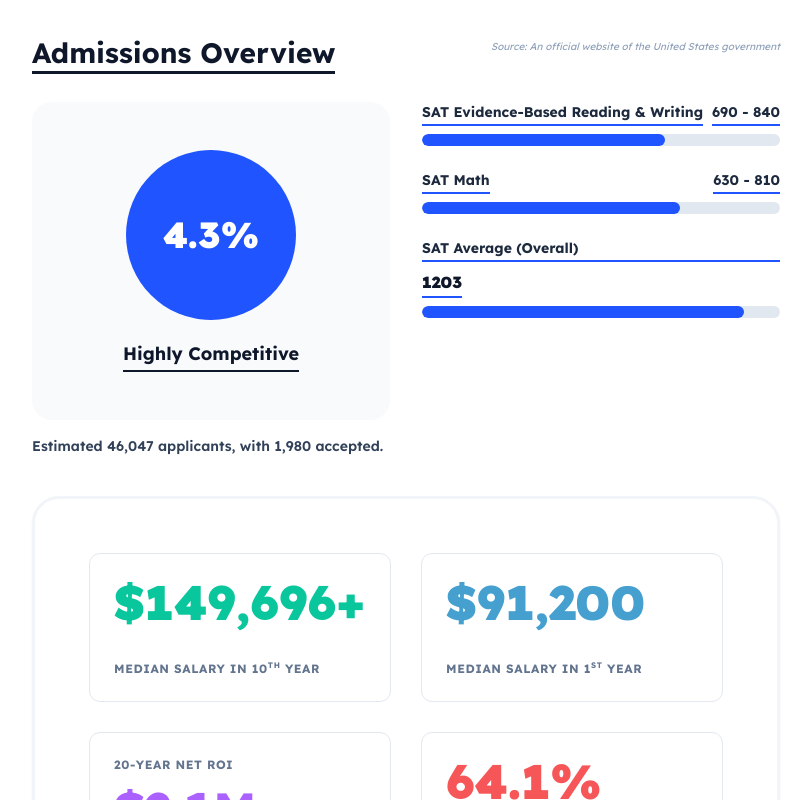
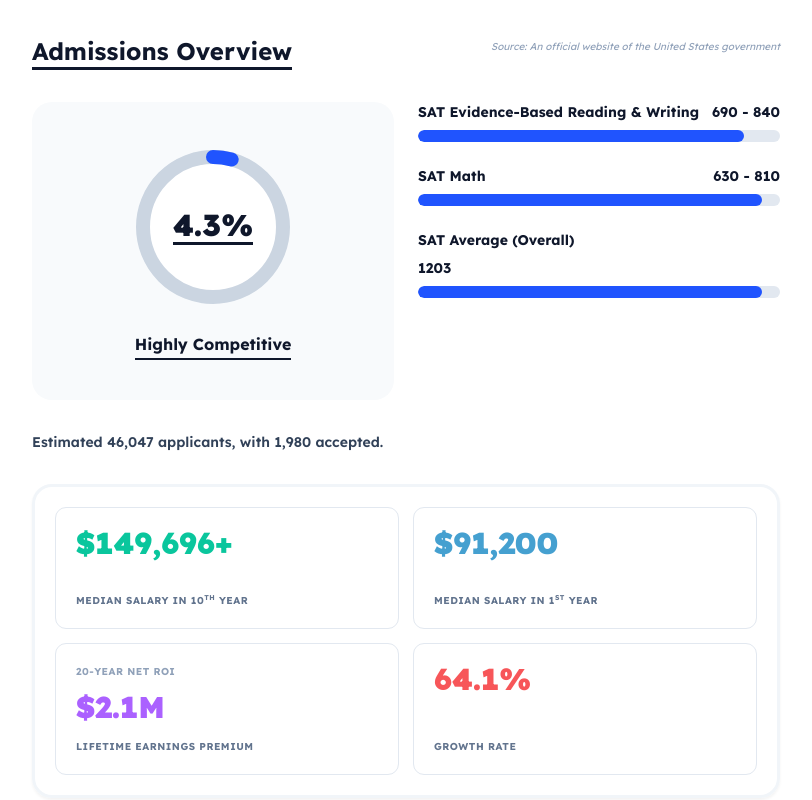
Before and after one commit to globifydeveloper-star/US-DEGREE-WEB, a Next.js app: page /university/1 in a window 1280 px wide. Shown: the part 1340-2140 px from the top of the page, without its empty margins (54-866 px from the left). Built offline with nearby package versions, Linux system fonts and the light colour scheme; no server answers.

Commit message:
admission rate loader fix

```diff
--- a/src/app/university/[id]/page.tsx
+++ b/src/app/university/[id]/page.tsx
@@ -284,7 +284,7 @@ export default async function UniversityPage({
       {/* Page Content with Tabs, Hero, and Sidebar */}
       <TabContent data={data} />
 
-      <Footer />
+      <Footer className="mt-0" />
     </main>
   );
 }
--- a/src/components/university/AdmissionsOverview.tsx
+++ b/src/components/university/AdmissionsOverview.tsx
@@ -1,3 +1,5 @@
+"use client";
+
 import React from 'react';
 
 interface AdmissionsOverviewProps {
@@ -25,43 +27,18 @@ const formatCurrency = (value: number | string | null | undefined, compact = fal
   if (!Number.isFinite(n)) return String(value);
   if (compact && n >= 1_000_000) return `$${(n / 1_000_000).toFixed(1)}M`;
   if (compact && n >= 1_000) return `$${Math.round(n / 1_000)}K`;
-  // Use regex instead of toLocaleString to avoid server/client locale mismatch
   const parts = Math.round(n).toString().split('.');
   parts[0] = parts[0].replace(/\B(?=(\d{3})+(?!\d))/g, ',');
   return '$' + parts[0];
 };
 
-const formatPercent = (value: number | string | null | undefined) => {
+const formatPercent = (value: number | string | null | undefined): string => {
   if (value === null || value === undefined) return 'N/A';
   const n = Number(value);
   if (!Number.isFinite(n)) return String(value);
   const pct = n < 2 ? n * 100 : n;
   return `${pct.toFixed(1).replace(/\.0$/, '')}%`;
 };
-
-interface ScoreBarProps {
-  label: string;
-  range: string;
-  percent: number;
-}
-
-function ScoreBar({ label, range, percent }: ScoreBarProps) {
-  return (
-    <div className="flex flex-col gap-2">
-      <div className="flex justify-between items-center">
-        <span className="text-sm font-bold text-slate-800 font-['Lexend'] border-b-[2px] border-[#2054FE] pb-0.5 inline-block">
-          {label}
-        </span>
-        <span className="text-sm font-bold text-slate-800 font-['Lexend'] border-b-[2px] border-[#2054FE] pb-0.5 inline-block">
-          {range}
-        </span>
-      </div>
-      <div className="h-3 rounded-full bg-slate-200 overflow-hidden">
-        <div className="h-full rounded-full bg-[#2054FE]" style={{ width: `${percent}%` }} />
-      </div>
-    </div>
-  );
-}
 
 export default function AdmissionsOverview({
   admissionRate,
@@ -79,6 +56,12 @@ export default function AdmissionsOverview({
   const acceptedApplicants = parseDisplayNumber(applicants);
   const estimatedTotal = parsedRate > 0 ? acceptedApplicants / (parsedRate / 100) : 0;
 
+  const percentage = Math.min(Math.max(parsedRate, 0), 100);
+  const strokeWidth = 14;
+  const radius = 70;
+  const circumference = 2 * Math.PI * radius;
+  const strokeDashoffset = circumference - (percentage / 100) * circumference;
+
   const effectiveSalaryYear1 = salaryYear1 || 91200;
   const effectiveSalaryYear10 = salaryYear10 || 149696;
   const effectiveNetRoi = netRoi20Yr || 2100000;
@@ -86,42 +69,21 @@ export default function AdmissionsOverview({
 
   const competitiveness =
     parsedRate > 0
-      ? parsedRate < 30
+      ? parsedRate < 10
         ? 'Highly Competitive'
-        : parsedRate < 70
+        : parsedRate < 30
           ? 'Selective'
-          : 'Open Admission'
+          : parsedRate < 70
+            ? 'Moderately Selective'
+            : 'Open Admission'
       : 'Admission Rate';
 
-  const outcomeCards = [
-    {
-      label: 'MEDIAN SALARY IN 10th YEAR',
-      value: `${formatCurrency(effectiveSalaryYear10)}+`,
-      color: '#0AC69D',
-    },
-    {
-      label: 'MEDIAN SALARY IN 1st YEAR',
-      value: formatCurrency(effectiveSalaryYear1),
-      color: '#45A0D0',
-    },
-    {
-      eyebrow: '20-YEAR NET ROI',
-      label: 'LIFETIME EARNINGS PREMIUM',
-      value: formatCurrency(effectiveNetRoi, true),
-      color: '#AB61FF',
-    },
-    {
-      label: 'GROWTH RATE',
-      value: formatPercent(effectiveGrowthRate),
-      color: '#F75659',
-    },
-  ];
+  return (
+    <div className="mb-10 flex flex-col gap-8">
 
-  return (
-    <div className="mb-10">
       {/* Header */}
-      <div className="flex flex-col gap-2 sm:flex-row sm:items-start sm:justify-between mb-7">
-        <h2 className="text-[28px] font-bold text-slate-900 font-['Lexend'] inline-block border-b-[3px] border-slate-900 pb-1 leading-none">
+      <div className="flex flex-col gap-2 sm:flex-row sm:items-start sm:justify-between">
+        <h2 className="text-2xl font-bold text-slate-900 font-lexend inline-block border-b-[3px] border-slate-900 pb-1 leading-none">
           Admissions Overview
         </h2>
         <p className="text-[10px] italic text-slate-400">
@@ -129,113 +91,175 @@ export default function AdmissionsOverview({
         </p>
       </div>
 
-      {/* Acceptance + SAT grid */}
-      <div className="grid grid-cols-1 gap-8 lg:grid-cols-2 lg:items-start">
-        {/* Circle card */}
-        <div className="bg-[#F8FAFC] rounded-[20px] flex flex-col items-center justify-center gap-5 py-12 px-8">
-          <div className="w-[170px] h-[170px] rounded-full bg-[#2054FE] flex items-center justify-center">
-            <span className="text-4xl font-black text-white font-['Lexend']">{admissionRate}</span>
+      {/* Acceptance Rate + SAT Bars */}
+      <div className="grid grid-cols-1 gap-6 lg:grid-cols-2 lg:items-start">
+
+        {/* Left — Circular progress loader card */}
+        <div
+          className="flex flex-col items-center justify-center gap-5 py-10 px-8"
+          style={{ background: '#F8FAFC', borderRadius: 20 }}
+        >
+          <div
+            style={{ width: 170, height: 170 }}
+            className="relative flex items-center justify-center"
+          >
+            <svg width="170" height="170" viewBox="0 0 170 170" className="w-full h-full">
+              {/* Gray background track with white inner fill */}
+              <circle
+                cx="85"
+                cy="85"
+                r={radius}
+                fill="white"
+                stroke="#CBD5E1"
+                strokeWidth={strokeWidth}
+              />
+              {/* Blue active progress segment */}
+              <circle
+                cx="85"
+                cy="85"
+                r={radius}
+                fill="none"
+                stroke="#2054FE"
+                strokeWidth={strokeWidth}
+                strokeDasharray={circumference}
+                strokeDashoffset={strokeDashoffset}
+                strokeLinecap="round"
+                transform="rotate(-90 85 85)"
+              />
+            </svg>
+            <div className="absolute inset-0 flex items-center justify-center">
+              <span className="text-3xl font-black font-lexend text-slate-900 border-b-[3px] border-slate-900 pb-0.5 leading-none">
+                {admissionRate}
+              </span>
+            </div>
           </div>
-          <p className="text-lg font-bold text-slate-900 font-['Lexend'] border-b-[2px] border-slate-900 pb-0.5 inline-block">
+          <p className="text-base font-bold font-lexend text-slate-900 border-b-[2px] border-slate-900 pb-0.5 inline-block">
             {competitiveness}
           </p>
         </div>
 
-        {/* SAT bars */}
+        {/* Right — SAT bars */}
         <div className="flex flex-col gap-6 justify-center">
-          <ScoreBar label="SAT Evidence-Based Reading & Writing" range={satReadingWriting} percent={68} />
-          <ScoreBar label="SAT Math" range={satMath} percent={72} />
+
+          {/* SAT Reading & Writing */}
           <div className="flex flex-col gap-2">
-            <span className="text-sm font-bold text-slate-800 font-['Lexend'] border-b-[2px] border-[#2054FE] pb-0.5 inline-block">
-              SAT Average (Overall)
-            </span>
-            <span className="text-base font-black text-slate-900 font-['Lexend'] border-b-[2px] border-[#2054FE] pb-0.5 inline-block w-fit">
-              {satAverage}
-            </span>
-            <div className="h-3 rounded-full bg-slate-200 overflow-hidden">
+            <div className="flex justify-between items-center">
+              <span className="text-sm font-bold text-slate-900 font-lexend">
+                SAT Evidence-Based Reading & Writing
+              </span>
+              <span className="text-sm font-bold text-slate-900 font-lexend">
+                {satReadingWriting}
+              </span>
+            </div>
+            <div className="h-3 rounded-full bg-[#E2E8F0] overflow-hidden">
               <div className="h-full rounded-full bg-[#2054FE] w-[90%]" />
             </div>
           </div>
+
+          {/* SAT Math */}
+          <div className="flex flex-col gap-2">
+            <div className="flex justify-between items-center">
+              <span className="text-sm font-bold text-slate-900 font-lexend">SAT Math</span>
+              <span className="text-sm font-bold text-slate-900 font-lexend">{satMath}</span>
+            </div>
+            <div className="h-3 rounded-full bg-[#E2E8F0] overflow-hidden">
+              <div className="h-full rounded-full bg-[#2054FE] w-[95%]" />
+            </div>
+          </div>
+
+          {/* SAT Average */}
+          <div className="flex flex-col gap-2">
+            <span className="text-sm font-bold text-slate-900 font-lexend">
+              SAT Average (Overall)
+            </span>
+            <span className="text-sm font-bold text-slate-900 font-lexend">
+              {satAverage}
+            </span>
+            <div className="h-3 rounded-full bg-[#E2E8F0] overflow-hidden">
+              <div className="h-full rounded-full bg-[#2054FE] w-[95%]" />
+            </div>
+          </div>
+
         </div>
       </div>
 
       {parsedRate > 0 && acceptedApplicants > 0 && (
-        <p className="mt-4 text-sm font-semibold text-slate-700">
+        <p className="text-sm font-semibold text-slate-700">
           Estimated {formatDisplayNumber(estimatedTotal)} applicants, with{' '}
           {formatDisplayNumber(acceptedApplicants)} accepted.
         </p>
       )}
 
       {/* Outcomes card */}
-      {/* Outcomes card */}
       <div
-        className="mt-10 bg-white w-full p-[58px]"
+        className="bg-white w-full p-6"
         style={{
-          borderRadius: 27,
+          borderRadius: 20,
           boxShadow: '0px 2px 3px rgba(0,0,0,0.05)',
-          outline: '3.41px #F1F5F9 solid',
-          outlineOffset: '-3.41px',
+          outline: '3px #F1F5F9 solid',
+          outlineOffset: '-3px',
         }}
       >
-        <div className="grid grid-cols-2 gap-8">
+        <div className="grid grid-cols-2 gap-4">
 
-          {/* Median Salary 10th Year */}
+          {/* Salary 10th Year */}
           <div
-            className="bg-white flex flex-col justify-between p-6"
-            style={{ borderRadius: 10, outline: '1.25px #E2E8F0 solid', minHeight: 147 }}
+            className="bg-white flex flex-col justify-between p-5"
+            style={{ borderRadius: 10, outline: '1.25px #E2E8F0 solid', minHeight: 120 }}
           >
-            <p className="text-5xl font-black leading-none font-lexend" style={{ color: '#0AC69D' }}>
+            <p className="text-3xl font-black leading-none font-lexend" style={{ color: '#0AC69D' }}>
               {formatCurrency(effectiveSalaryYear10)}+
             </p>
-            <p className="text-xs font-bold uppercase tracking-wider text-slate-500 font-lexend mt-3">
-              Median Salary in 10<span className="align-super text-[8px]">th</span> Year
+            <p className="text-[10px] font-bold uppercase tracking-wider text-slate-500 font-lexend mt-3">
+              Median Salary in 10<span className="align-super text-[7px]">th</span> Year
             </p>
           </div>
 
-          {/* Median Salary 1st Year */}
+          {/* Salary 1st Year */}
           <div
-            className="bg-white flex flex-col justify-between p-6"
-            style={{ borderRadius: 10, outline: '1.25px #E2E8F0 solid', minHeight: 147 }}
+            className="bg-white flex flex-col justify-between p-5"
+            style={{ borderRadius: 10, outline: '1.25px #E2E8F0 solid', minHeight: 120 }}
           >
-            <p className="text-5xl font-black leading-none font-lexend" style={{ color: '#45A0D0' }}>
+            <p className="text-3xl font-black leading-none font-lexend" style={{ color: '#45A0D0' }}>
               {formatCurrency(effectiveSalaryYear1)}
             </p>
-            <p className="text-xs font-bold uppercase tracking-wider text-slate-500 font-poppins mt-3">
-              Median Salary in 1<span className="align-super text-[8px]">st</span> Year
+            <p className="text-[10px] font-bold uppercase tracking-wider text-slate-500 font-poppins mt-3">
+              Median Salary in 1<span className="align-super text-[7px]">st</span> Year
             </p>
           </div>
 
           {/* 20-Year Net ROI */}
           <div
-            className="bg-white flex flex-col justify-between p-6"
-            style={{ borderRadius: 10, outline: '1.25px #E2E8F0 solid', minHeight: 156 }}
+            className="bg-white flex flex-col justify-between p-5"
+            style={{ borderRadius: 10, outline: '1.25px #E2E8F0 solid', minHeight: 130 }}
           >
-            <p className="text-xs font-bold uppercase tracking-wider text-slate-500 font-poppins mb-2">
+            <p className="text-[10px] font-bold uppercase tracking-wider text-slate-400 font-poppins mb-2">
               20-Year Net ROI
             </p>
-            <p className="text-5xl font-black leading-none font-poppins" style={{ color: '#AB61FF' }}>
+            <p className="text-3xl font-black leading-none font-poppins" style={{ color: '#AB61FF' }}>
               {formatCurrency(effectiveNetRoi, true)}
             </p>
-            <p className="text-xs font-bold uppercase tracking-wider text-slate-500 font-poppins mt-3">
+            <p className="text-[10px] font-bold uppercase tracking-wider text-slate-500 font-poppins mt-3">
               Lifetime Earnings Premium
             </p>
           </div>
 
           {/* Growth Rate */}
           <div
-            className="bg-white flex flex-col justify-between p-6"
-            style={{ borderRadius: 10, outline: '1.25px #E2E8F0 solid', minHeight: 156 }}
+            className="bg-white flex flex-col justify-between p-5"
+            style={{ borderRadius: 10, outline: '1.25px #E2E8F0 solid', minHeight: 130 }}
           >
-            <p className="text-5xl font-black leading-none font-poppins" style={{ color: '#F75659' }}>
+            <p className="text-3xl font-black leading-none font-poppins" style={{ color: '#F75659' }}>
               {formatPercent(effectiveGrowthRate)}
             </p>
-            <p className="text-xs font-bold uppercase tracking-wider text-slate-500 font-poppins mt-3">
+            <p className="text-[10px] font-bold uppercase tracking-wider text-slate-500 font-poppins mt-3">
               Growth Rate
             </p>
           </div>
 
         </div>
       </div>
+
     </div>
   );
 }
--- a/src/components/university/AdmissionsTabContent.tsx
+++ b/src/components/university/AdmissionsTabContent.tsx
@@ -28,6 +28,12 @@ export default function AdmissionsTabContent({
 }: AdmissionsTabContentProps) {
   const rateValue = parseFloat(admissionRate);
   const parsedRate = isNaN(rateValue) ? 0 : rateValue;
+
+  const percentage = Math.min(Math.max(parsedRate, 0), 100);
+  const strokeWidth = 14;
+  const radius = 70;
+  const circumference = 2 * Math.PI * radius;
+  const strokeDashoffset = circumference - (percentage / 100) * circumference;
 
   const competitiveness =
     parsedRate > 0
@@ -91,22 +97,36 @@ export default function AdmissionsTabContent({
 
         <div className="flex flex-col md:flex-row items-center gap-10">
           {/* Circular progress container */}
-          <div className="relative w-[240px] h-[240px] flex items-center justify-center shrink-0">
-            <svg className="w-full h-full transform -rotate-90" viewBox="0 0 120 120">
-              <circle cx="60" cy="60" r="50" fill="none" stroke="#CBD5E1" strokeWidth="10" />
+          <div
+            style={{ width: 170, height: 170 }}
+            className="relative flex items-center justify-center shrink-0"
+          >
+            <svg width="170" height="170" viewBox="0 0 170 170" className="w-full h-full">
+              {/* Gray background track with white inner fill */}
               <circle
-                cx="60"
-                cy="60"
-                r="50"
+                cx="85"
+                cy="85"
+                r={radius}
+                fill="white"
+                stroke="#CBD5E1"
+                strokeWidth={strokeWidth}
+              />
+              {/* Blue active progress segment */}
+              <circle
+                cx="85"
+                cy="85"
+                r={radius}
                 fill="none"
                 stroke="#2054FE"
-                strokeWidth="10"
-                strokeDasharray="314.159"
-                strokeDashoffset={314.159 * (1 - (parsedRate || 4.3) / 100)}
+                strokeWidth={strokeWidth}
+                strokeDasharray={circumference}
+                strokeDashoffset={strokeDashoffset}
+                strokeLinecap="round"
+                transform="rotate(-90 85 85)"
                 className="transition-all duration-1000"
               />
             </svg>
-            <span className="absolute text-[48px] font-black text-[#0F172A] font-['Lexend'] leading-none">
+            <span className="absolute text-3xl font-black text-[#0F172A] font-['Lexend'] border-b-[3px] border-[#0F172A] pb-0.5 leading-none">
               {admissionRate}
             </span>
           </div>
```
